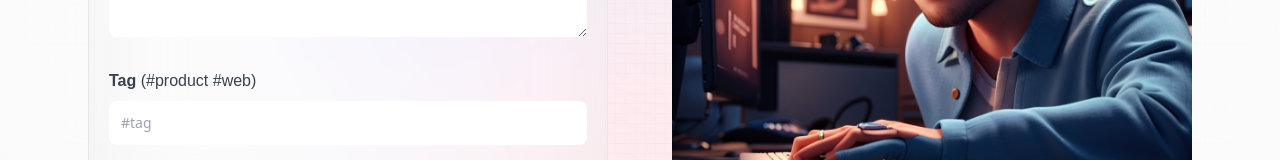
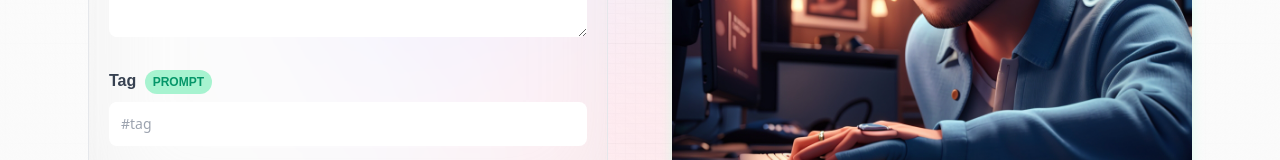
Before and after one commit to manulthanura/Prompt-Community, a Next.js app: page /create-prompt in a window 1280 px wide. Shown: the part 562-722 px from the top of the page. Built offline with nearby package versions, Linux system fonts and the light colour scheme; no server answers.

Commit message:
Update Form.jsx

```diff
--- a/components/Form.jsx
+++ b/components/Form.jsx
@@ -26,7 +26,9 @@ const Form = ({ type, post, setPost, submitting, handleSubmit}) => {
               <label>
                 <span className="font-satoshi font-semibold text-base text-gray-700">
                   Tag {``}
-                  <span className="font-normal">(#product #web)</span>
+                  <span class="mx-1 text-xs font-text inline-block py-1 px-2 uppercase rounded-full text-emerald-600 bg-emerald-200 uppercase last:mr-0 mr-1">
+                    prompt
+                  </span>
                 </span>
                 <input
                   value={post.tag}
@@ -51,7 +53,7 @@ const Form = ({ type, post, setPost, submitting, handleSubmit}) => {
             </form>
           </div>
           <div class="grid grid-cols-1 gap-4 mt-8">
-              <img class="w-full rounded-lg" src="/assets/images/cp.jpg" alt="office content 1"/>
+              <img class="w-full rounded-lg shadow-lg shadow-emerald-100" src="/assets/images/cp.jpg" alt="office content 1"/>
           </div>
       </div>
     </section>
```
